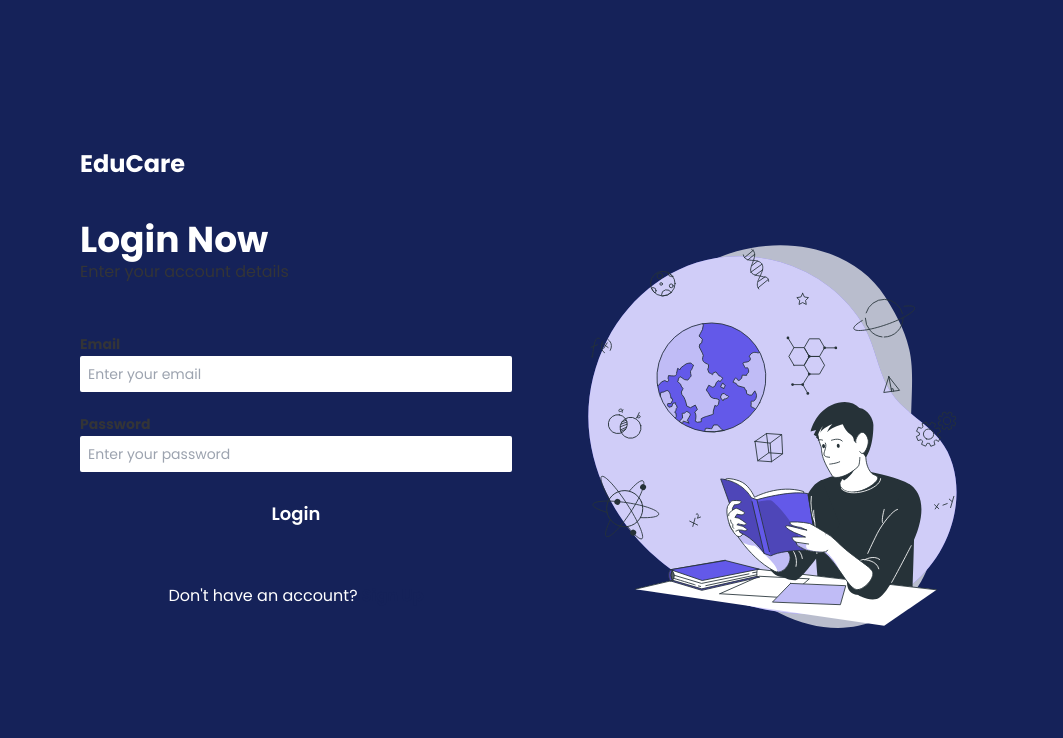
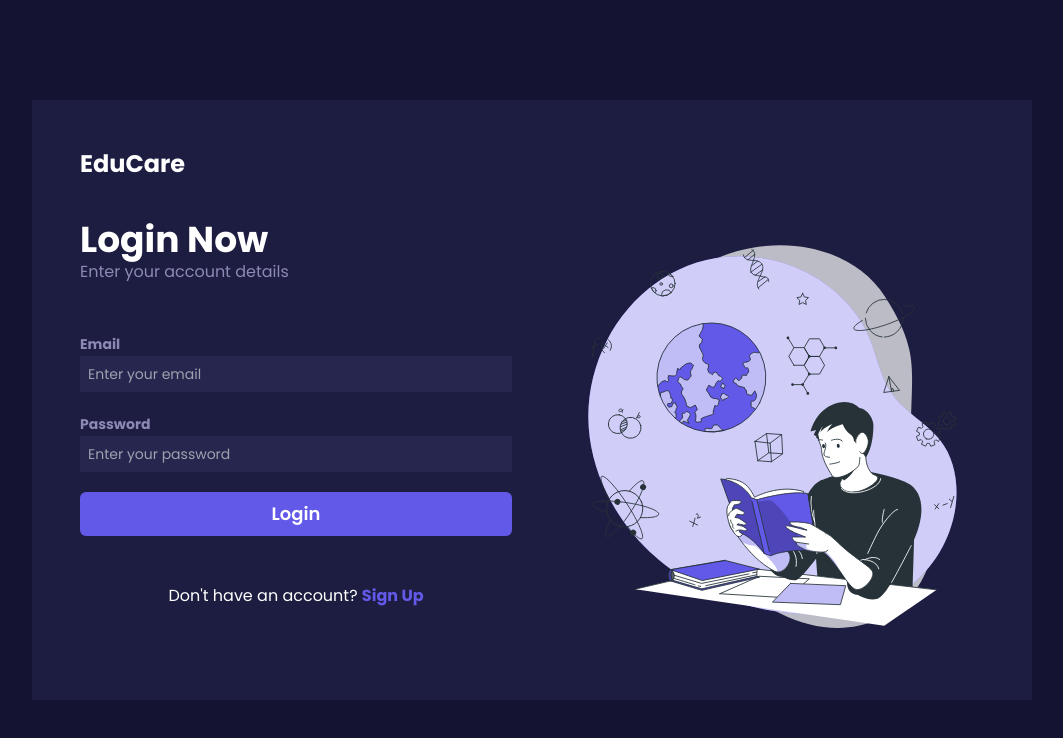
Before and after one commit to kngval/EduCare, a React (Vite) app: page /login in a window 1280 px wide. Shown: the top 738 px of the page, without its empty margins (108-1171 px from the left). Built offline with nearby package versions, Linux system fonts and the light colour scheme.

Commit message:
new color scheme

```diff
--- a/tailwind.config.js
+++ b/tailwind.config.js
@@ -4,11 +4,16 @@ export default {
   theme: {
     extend: {
       textColor: {
-        customBlack: "#333437",
-        customBlue: "#152259",
+        customBlack: "#8C89B4",
+        customBlue: "#141332",
+        customBlue2: "#1D1D41",
+        customLightBlue:"#6359E9"
       },
       backgroundColor: {
-        customBlue: "#152259",
+        customBlue: "#141332",
+        customBlue2: "#1D1D41",
+        customLightBlue:"#6359E9",
+        customPlaceholder: "#27264E"
       },
     },
   },
```
Also changed, not shown: 1 other file (tests, documents, lock files or other folders).
